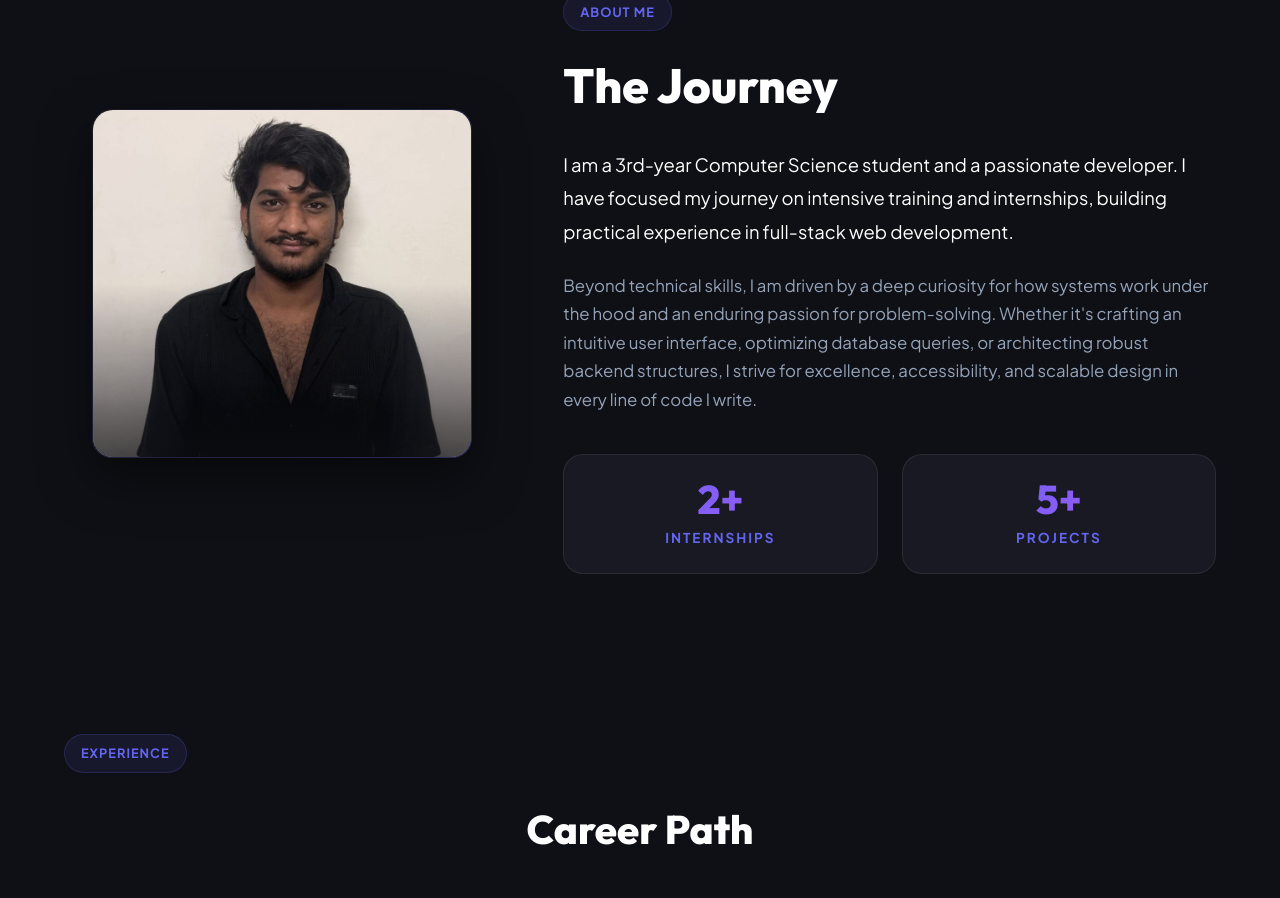
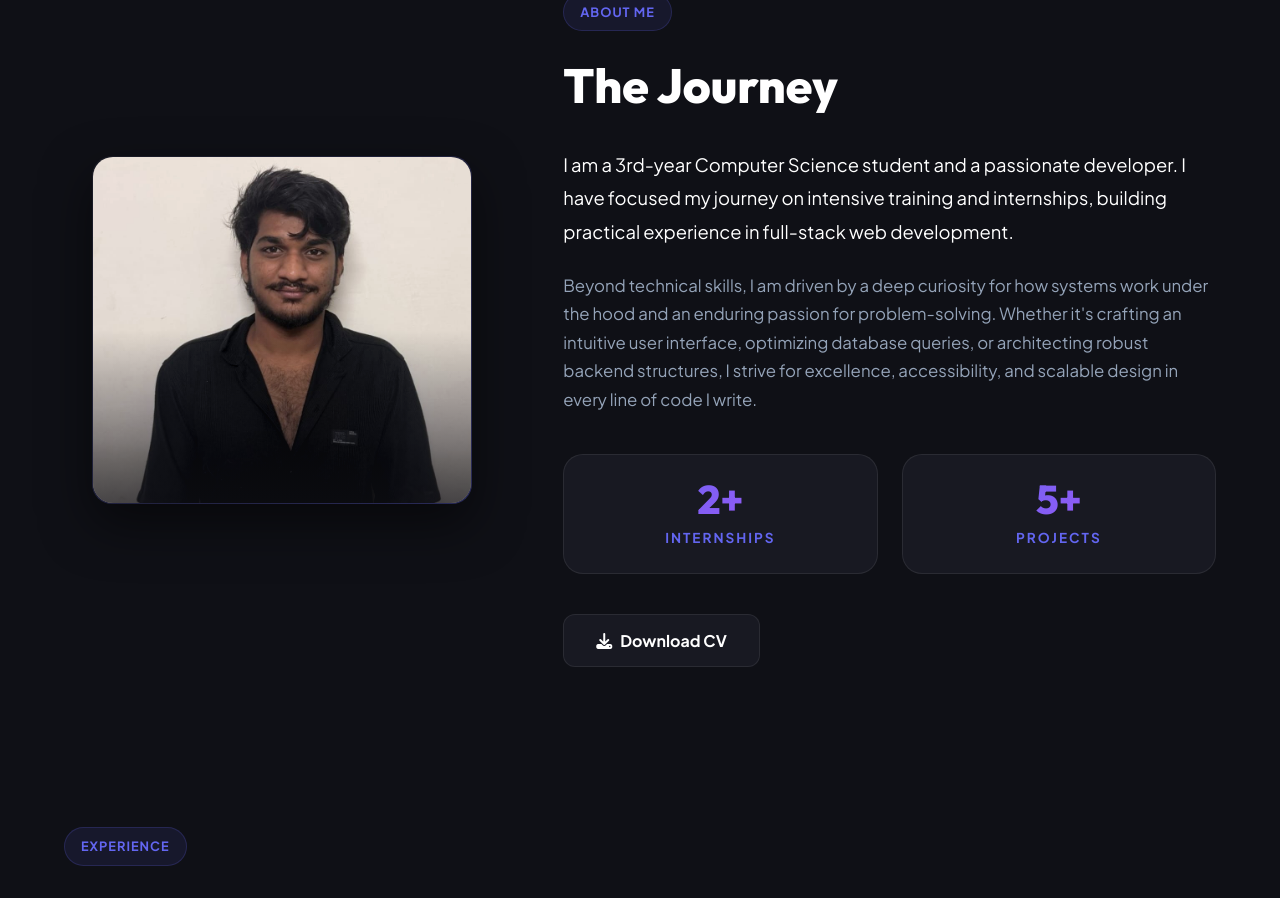
Before and after one commit to sominenivenkatarajesh/Portfolio, a Django app: page /about/ in a window 1280 px wide. Shown: the part 71-969 px from the top of the page. Run offline with Django 5.2, Linux system fonts and the light colour scheme; data comes from the database, SQL or seed files in the repository.

Commit message:
Update CV download link and rename PDF to work correctly

```diff
--- a/portfolio/templates/about.html
+++ b/portfolio/templates/about.html
@@ -31,6 +31,12 @@
                     <span class="stat-number text-gradient-primary" style="font-size: 2.5rem;">{{ projects_count }}+</span>
                     <span class="stat-label">Projects</span>
                 </div>
+            </div>
+
+            <div style="margin-top: 2.5rem;">
+                <a href="{% static 'resume/Rajesh_specilised_CV.pdf' %}" class="btn btn-secondary" style="padding: 0.8rem 2rem;" download="Rajesh specilised CV">
+                    <i class="fas fa-download" style="margin-right: 8px;"></i> Download CV
+                </a>
             </div>
         </div>
 
--- a/portfolio/templates/home.html
+++ b/portfolio/templates/home.html
@@ -17,8 +17,8 @@
                 building high-performance, elegant, and user-centric web applications.</p>
             <div class="hero-btns" style="justify-content: flex-start; align-items: center; gap: 1.5rem;">
                 <a href="{% url 'contact' %}" class="btn btn-primary" style="padding: 0.8rem 2rem;">Connect</a>
-                <a href="{% static 'resume/resume.pdf' %}" class="btn btn-secondary" style="padding: 0.8rem 2rem;"
-                    download>
+                <a href="{% static 'resume/Rajesh_specilised_CV.pdf' %}" class="btn btn-secondary" style="padding: 0.8rem 2rem;"
+                    download="Rajesh specilised CV">
                     <i class="fas fa-download" style="margin-right: 8px;"></i> Download CV
                 </a>
                 <div class="hero-socials" style="display: flex; gap: 1rem; margin-left: 0.5rem;">
```
Also changed, not shown: 1 other file.
